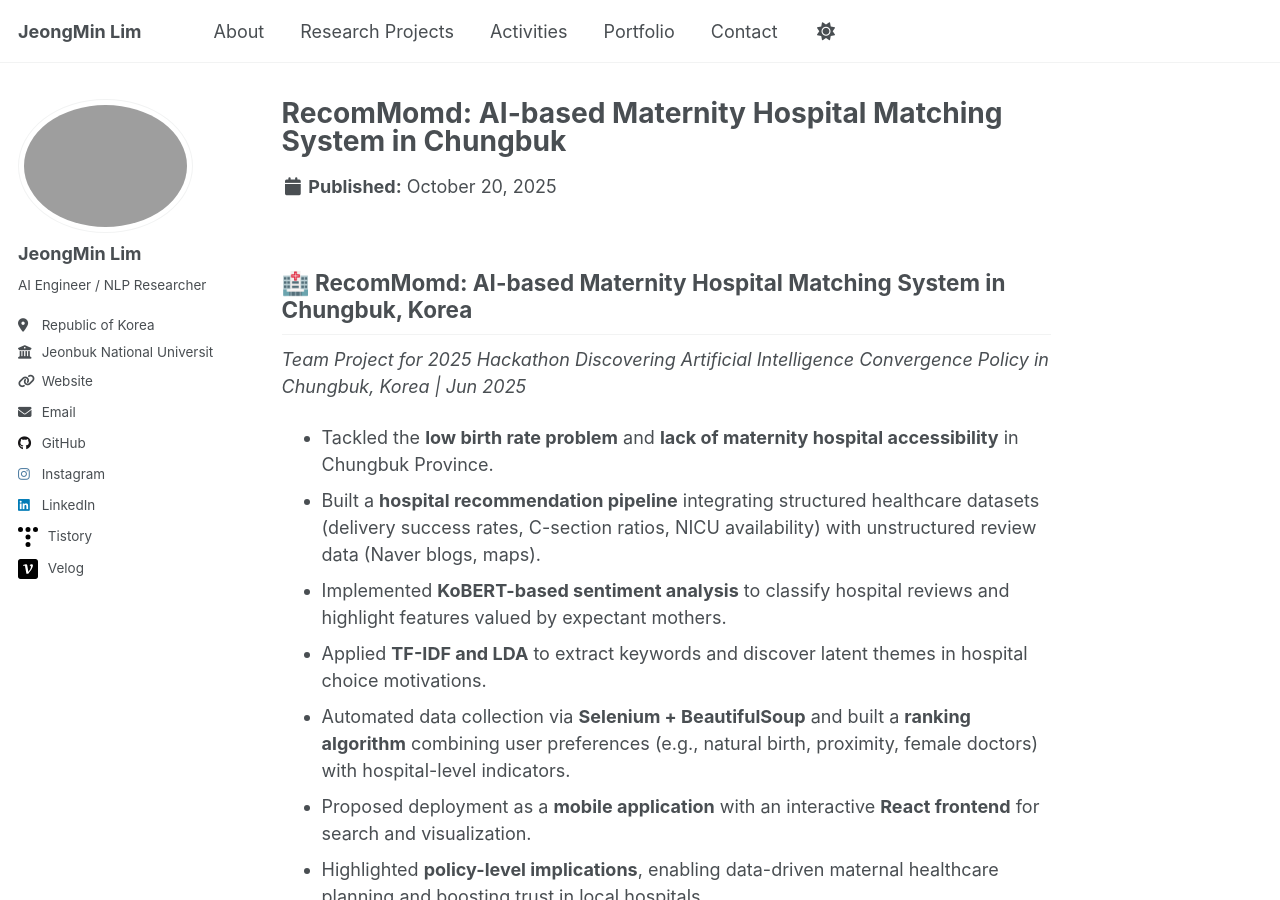
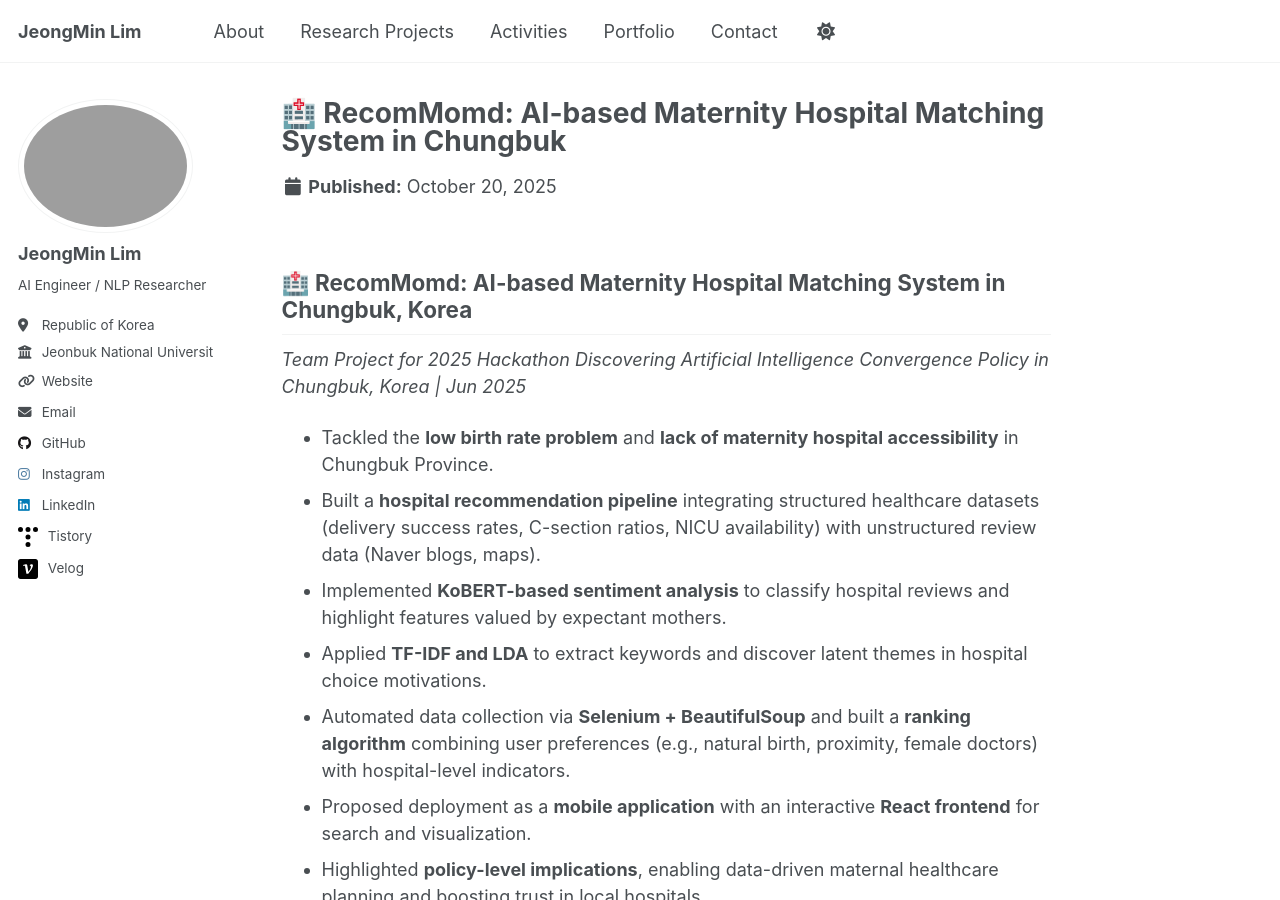
Before and after one commit to JeongMinIsBest/JeongMinIsBest.github.io, a Jekyll site: the page built from _portfolio/portfolio-4.md, in a window 1280 px wide and 900 px high. Built offline with Jekyll 4.4.1, drawn with Linux system fonts in a browser that asks for light colours; a script that is not in the unit is left out.

```diff
--- a/_portfolio/portfolio-4.md
+++ b/_portfolio/portfolio-4.md
@@ -1,5 +1,5 @@
 ---
-title: "RecomMomd: AI-based Maternity Hospital Matching System in Chungbuk"
+title: "🏥 RecomMomd: AI-based Maternity Hospital Matching System in Chungbuk"
 excerpt: "AI-driven maternity hospital recommendation service addressing low birth rate and medical accessibility issues in Chungbuk Province.<br/><img src='/images/portfolio/recommomd.png'>"
 collection: portfolio
 ---
```
